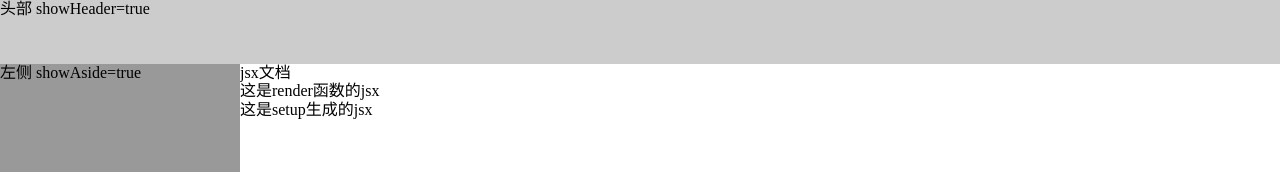
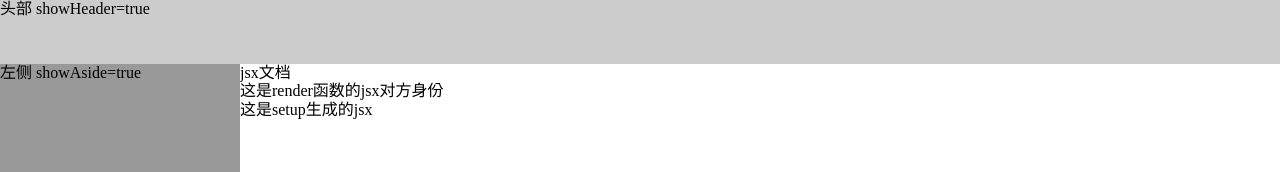
Before and after one commit to wghe110/vite-project, a Vue app: page /#/jsx in a window 1280 px wide. Shown: the top 172 px of the page. Built offline with nearby package versions, Linux system fonts and the light colour scheme.

Commit message:
[M]:删除不必要的工具包

```diff
--- a/jsconfig.json
+++ b/jsconfig.json
@@ -11,8 +11,7 @@
     },
     "target": "ES2020",
     "module": "commonjs",
-    "allowSyntheticDefaultImports": true,
-    "jsx": "preserve"
+    "allowSyntheticDefaultImports": true
   },
   "include": [
     "src/**/*",
--- a/src/views/layout/jsx/render.jsx
+++ b/src/views/layout/jsx/render.jsx
@@ -1,5 +1,5 @@
 export default {
   render() {
-    return <div>这是render函数的jsx</div>
+    return <div>这是render函数的jsx对方身份</div>
   }
 }
```
Also changed, not shown: package.json (+4 -4 lines), .babelrc (deleted), .eslintrc.json, 1 other file (tests, documents, lock files or other folders).
